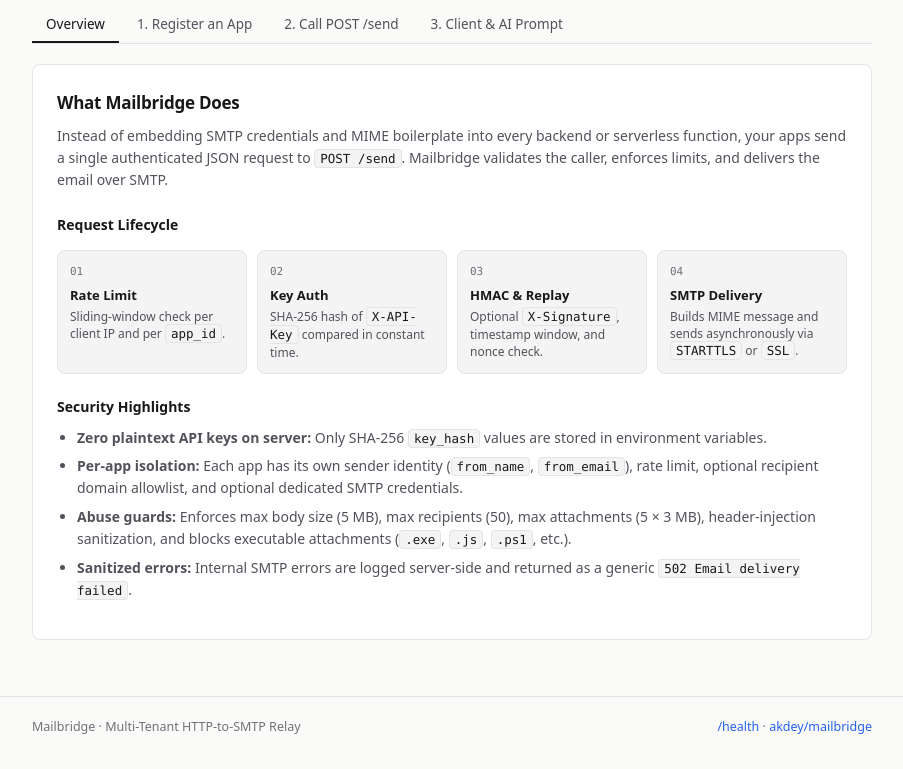
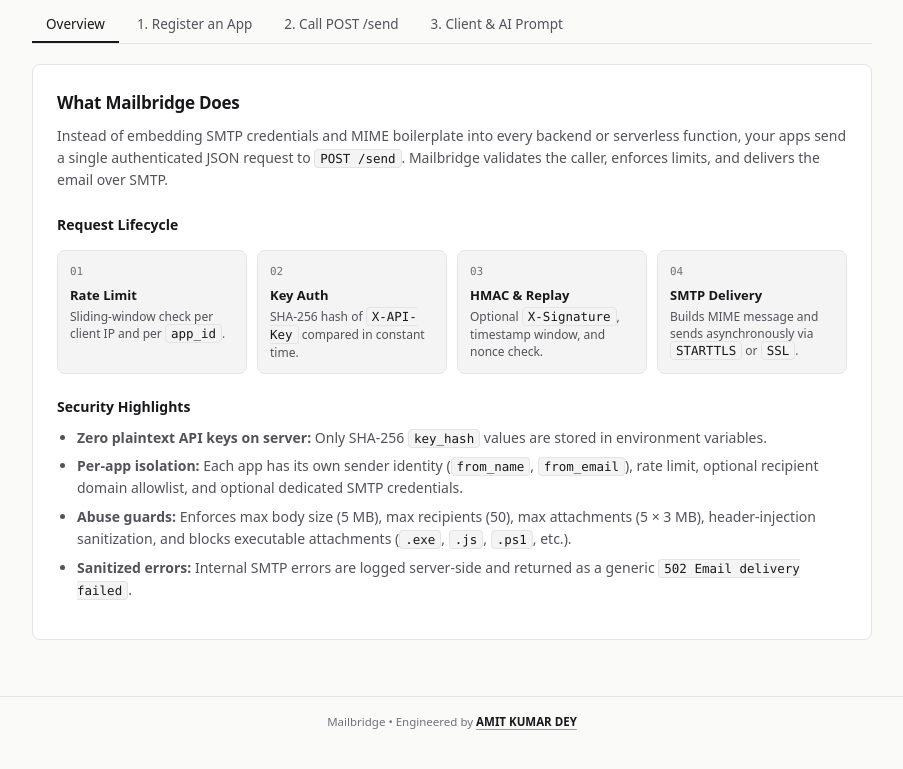
Before and after one commit to akdey/mailbrix, a plain HTML site: page static/index.html in a window 1280 px wide. Shown: the part 351-1120 px from the top of the page, without its empty margins (188-1091 px from the left). After the commit the page ends 1099 px from the top, so only its background shows below. Drawn offline with Linux system fonts and the light colour scheme.

Commit message:
Add editorial creator footer to UI and README

```diff
--- a/static/index.html
+++ b/static/index.html
@@ -51,12 +51,19 @@
 
     body {
       margin: 0;
+      min-height: 100dvh;
+      display: flex;
+      flex-direction: column;
       font-family: var(--font-sans);
       font-size: 15px;
       line-height: 1.6;
       color: var(--text);
       background: var(--bg);
       -webkit-font-smoothing: antialiased;
+    }
+
+    main {
+      flex: 1 0 auto;
     }
 
     a {
@@ -408,16 +415,24 @@
     }
 
     footer {
+      margin-top: auto;
       border-top: 1px solid var(--border);
-      padding: 20px 0 32px;
-      font-size: 12.5px;
+      padding: 16px 20px calc(16px + env(safe-area-inset-bottom, 0px));
+      text-align: center;
+      font-size: 11.5px;
       color: var(--text-subtle);
     }
-    .footer-inner {
-      display: flex;
-      flex-wrap: wrap;
-      justify-content: space-between;
-      gap: 12px;
+    .creator-link {
+      color: var(--text);
+      font-weight: 600;
+      text-decoration: underline;
+      text-decoration-color: color-mix(in srgb, var(--text-muted) 55%, transparent);
+      text-underline-offset: 3px;
+      transition: color 0.15s ease, text-decoration-color 0.15s ease;
+    }
+    .creator-link:hover {
+      color: var(--link);
+      text-decoration-color: var(--link);
     }
 
     /* Interactive Key Generator */
@@ -836,10 +851,10 @@ Requirements:
   </main>
 
   <footer>
-    <div class="container footer-inner">
-      <span>Mailbridge &middot; Multi-Tenant HTTP-to-SMTP Relay</span>
-      <span><a href="/health">/health</a> &middot; <a href="https://github.com/akdey/mailbridge" target="_blank" rel="noopener noreferrer">akdey/mailbridge</a></span>
-    </div>
+    <p style="margin: 0;">
+      Mailbridge &bull; Engineered by
+      <a class="creator-link" href="https://portfolio.akdey.vercel.app/" target="_blank" rel="noopener noreferrer">AMIT KUMAR DEY</a>
+    </p>
   </footer>
 
   <script type="module">
```
Also changed, not shown: 1 other file.
